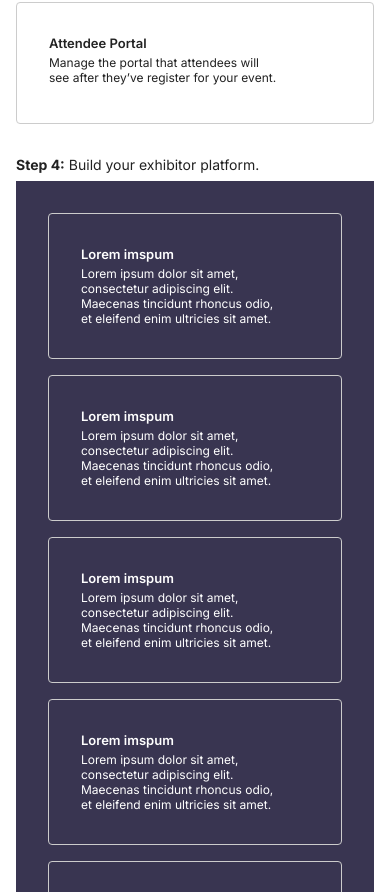
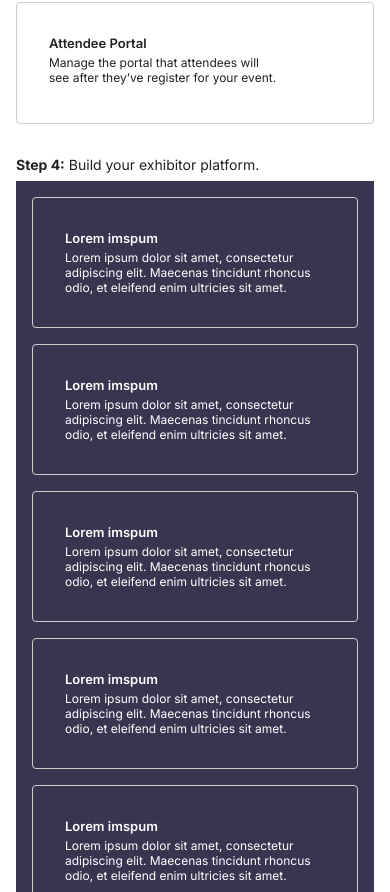
Before and after one commit to therstyle/chris-roberts-rf-ui, a React (Vite) app: page / in a window 390 px wide. Shown: the part 1392-2284 px from the top of the page. Built offline with nearby package versions, Linux system fonts and the light colour scheme.

Commit message:
Responsive

```diff
--- a/src/_global.scss
+++ b/src/_global.scss
@@ -259,7 +259,13 @@ button {
     grid-row-gap: var(--space-1);
 
     &[class*='bg-'] {
-      padding: var(--space-2);
+      --padding: var(--space-2);
+
+      @media screen and (max-width: $mobile) {
+        --padding: var(--space-1);
+      }
+
+      padding: var(--padding);
 
       .card {
         color: inherit;
```
